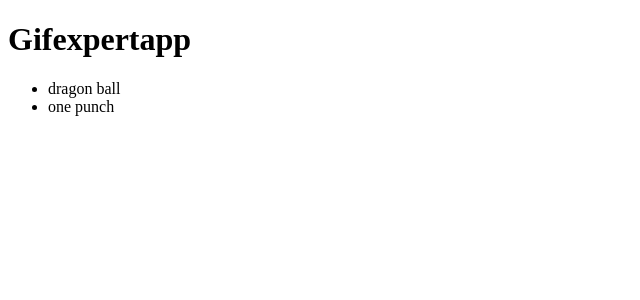
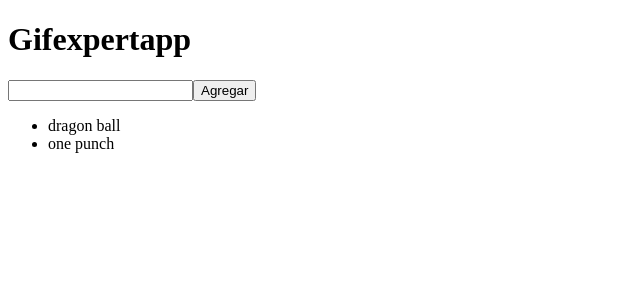
Before and after one commit to JhonEduard26/GifExpertApp-React, a React (Vite) app: page / in a window 1280 px wide. Shown: the top 300 px of the page, without its empty margins (0-640 px from the left). Built offline with nearby package versions, Linux system fonts and the light colour scheme.

Commit message:
agregado boton agregar categoria

```diff
--- a/src/App.jsx
+++ b/src/App.jsx
@@ -4,9 +4,21 @@ export const App = () => {
 
   const [categories, setCategories] =  useState(['dragon ball', 'one punch'])
 
+  const onAddCategory = (categoryName) => {
+    const item = categories.find(item => item === categoryName)
+    if(item) {
+      return
+    }
+    setCategories([categoryName, ...categories])
+  }
+
   return (
     <div>
       <h1> Gifexpertapp </h1>
+
+      <input type="text" />
+
+      <button onClick={() => onAddCategory('inuyasha')}> Agregar </button>
 
       <ul>
         {
```
